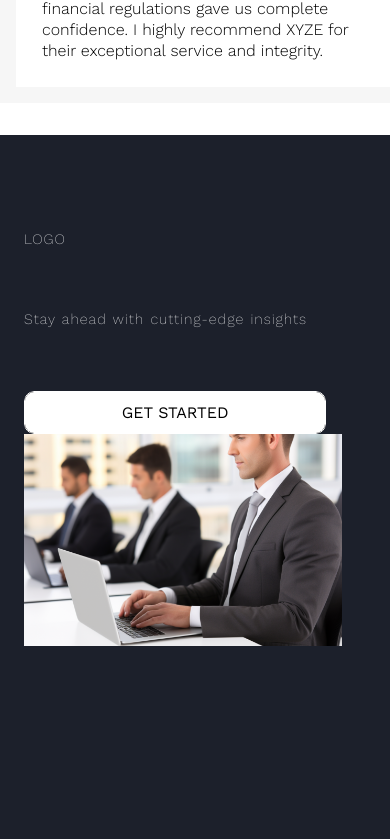
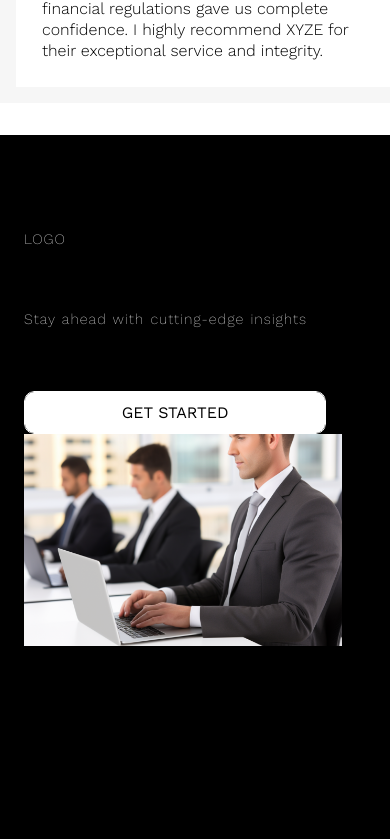
Before and after one commit to aremumahmud/janeeellencarter, a React (Vite) app: page / in a window 390 px wide. Shown: the part 8414-9253 px from the top of the page. Built offline with nearby package versions, Linux system fonts and the light colour scheme; a web font is replaced by a local one.

Commit message:
added second work

```diff
--- a/src/src2/css/responsive.css
+++ b/src/src2/css/responsive.css
@@ -148,7 +148,6 @@
             padding-left: 0 !important;
         }
         .footer_wrap {
-            background-color: #1c202b;
             padding: 3rem;
             padding-left: 1.5rem !important;
             padding-right: 1rem !important;
```
